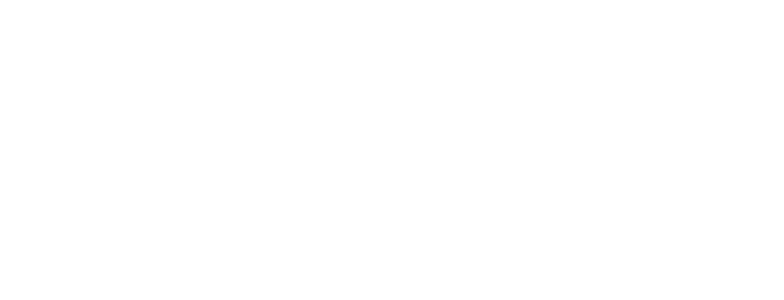
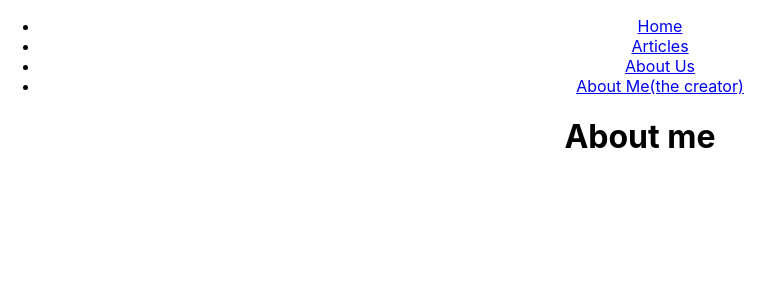
Before and after one commit to EmilNilsson12/fullstack-react-frontend, a React (Create React App) app: page /about-us in a window 1280 px wide. Shown: the top 300 px of the page, without its empty margins (0-784 px from the left). Built offline with nearby package versions, Linux system fonts and the light colour scheme.

Commit message:
Add navbar using Link from react-router-dom

```diff
--- a/src/App.js
+++ b/src/App.js
@@ -1,5 +1,10 @@
 import './App.css';
 import HomePage from './pages/HomePage';
+import NavBar from './partials/NavBar';
+import AboutPage from './pages/AboutPage';
+import ArticlesList from './pages/ArticlesList';
+import ArticlePage from './pages/ArticlePage';
+
 import About from './pages/About';
 import { BrowserRouter as Router, Route } from 'react-router-dom';
 
@@ -7,8 +12,14 @@
 	return (
 		<Router>
 			<div className='App'>
-				<Route path='/' component={HomePage} exact />
-				<Route path='/about' component={About} />
+				<NavBar />
+				<div id='page-body'>
+					<Route path='/' component={HomePage} exact />
+					<Route path='/about' component={About} />
+					<Route path='/about-us' component={AboutPage} />
+					<Route path='/articles-list' component={ArticlesList} />
+					<Route path='/article' component={ArticlePage} />
+				</div>
 			</div>
 		</Router>
 	);
--- /dev/null
+++ b/src/pages/AboutPage.js
@@ -0,0 +1,11 @@
+import React from 'react';
+
+const AboutPage = () => {
+	return (
+		<>
+			<h1>About me</h1>
+		</>
+	);
+};
+
+export default AboutPage;
--- /dev/null
+++ b/src/pages/ArticlePage.js
@@ -0,0 +1,11 @@
+import React from 'react';
+
+const ArticlePage = () => {
+	return (
+		<>
+			<h1>This is an article</h1>
+		</>
+	);
+};
+
+export default ArticlePage;
--- /dev/null
+++ b/src/pages/ArticlesList.js
@@ -0,0 +1,11 @@
+import React from 'react';
+
+const ArticlesList = () => {
+	return (
+		<>
+			<h1>Articles</h1>
+		</>
+	);
+};
+
+export default ArticlesList;
--- /dev/null
+++ b/src/partials/NavBar.js
@@ -0,0 +1,25 @@
+import React from 'react';
+import { Link } from 'react-router-dom';
+
+const NavBar = () => {
+	return (
+		<>
+			<ul>
+				<li>
+					<Link to='/'>Home</Link>
+				</li>
+				<li>
+					<Link to='/articles-list'>Articles</Link>
+				</li>
+				<li>
+					<Link to='/about-us'>About Us</Link>
+				</li>
+				<li>
+					<Link to='/about'>About Me(the creator)</Link>
+				</li>
+			</ul>
+		</>
+	);
+};
+
+export default NavBar;
```
